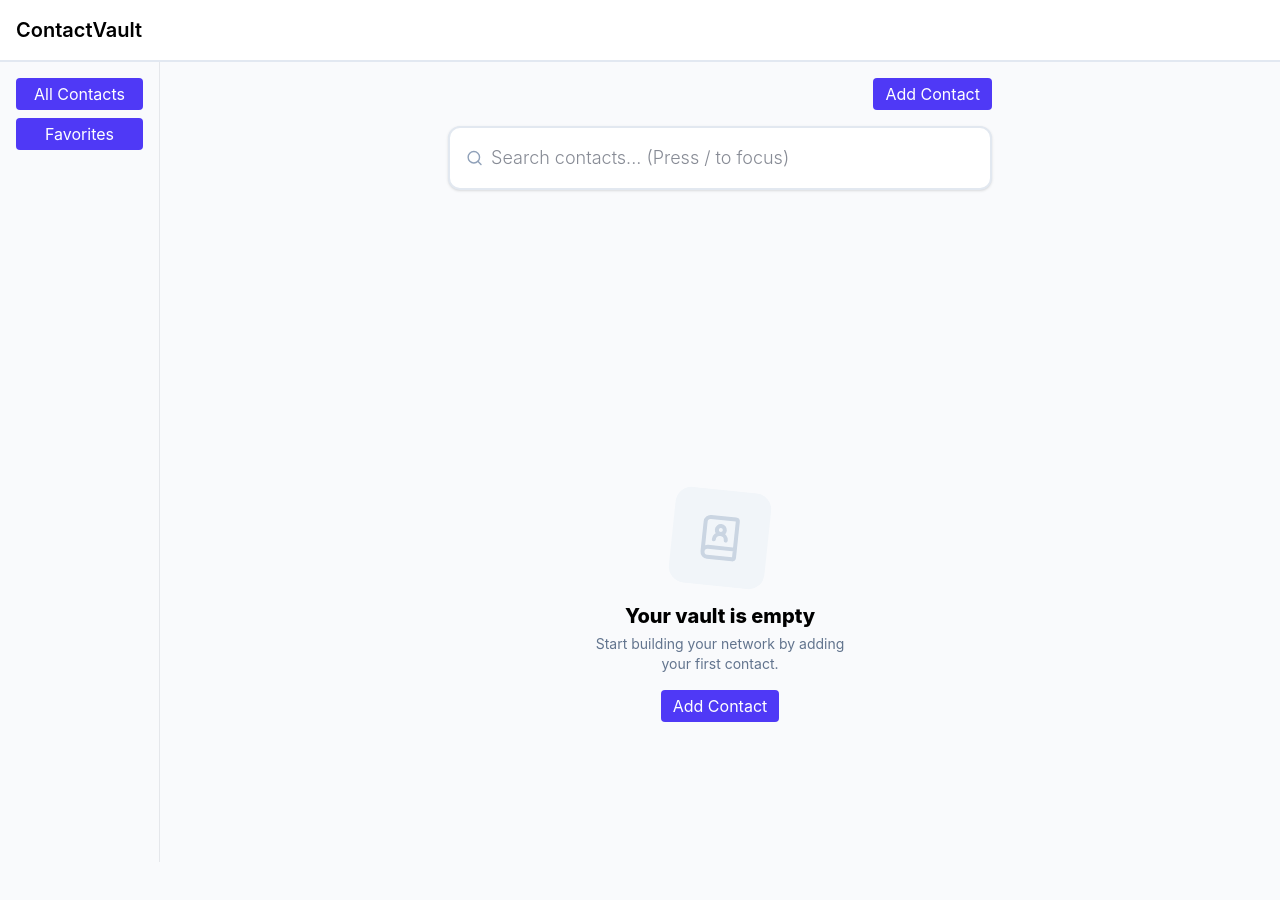
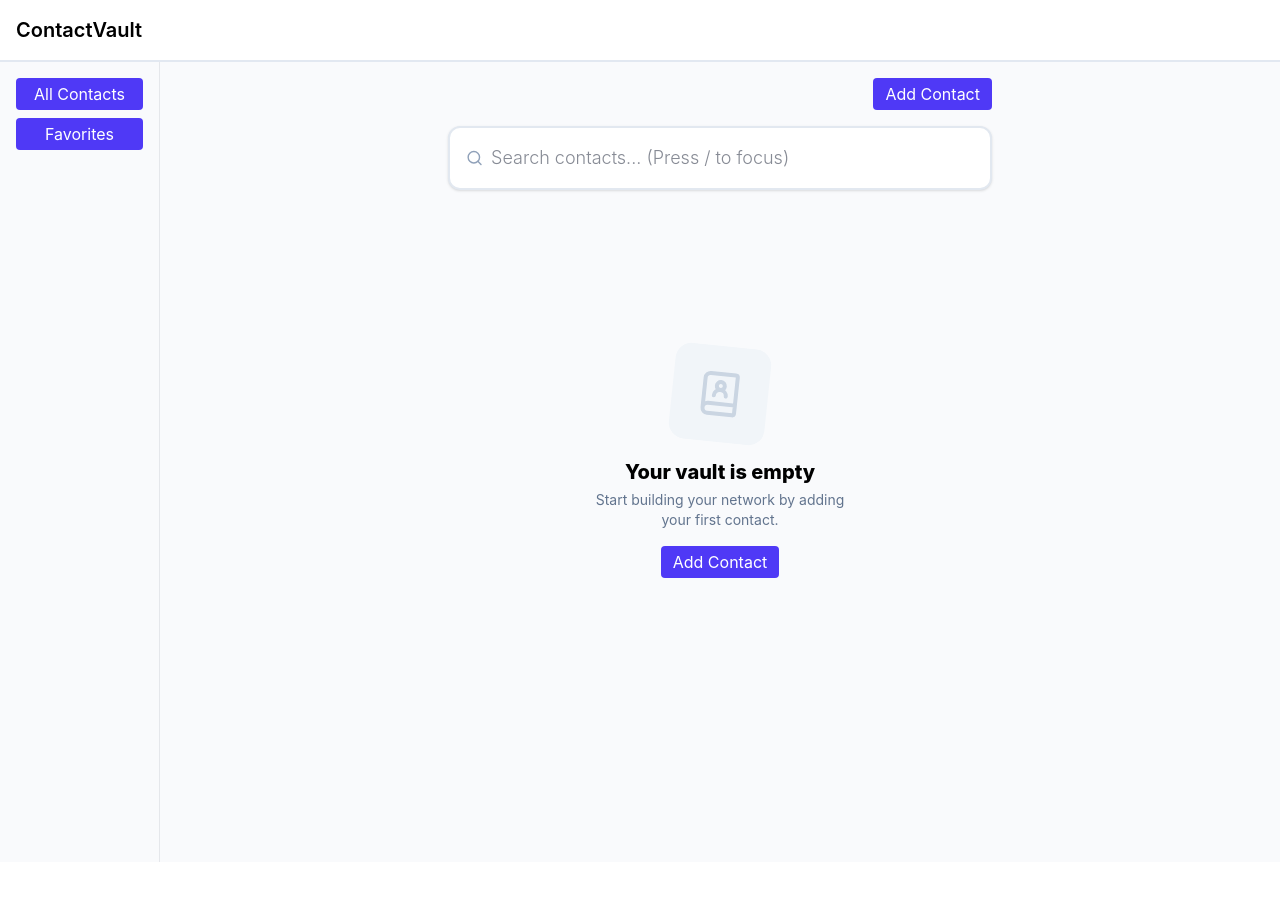
Before and after one commit to srinathj-dev/contact-vault, a React (Vite) app: page / in a window 1280 px wide. Shown: the top 900 px of the page. After the commit the page ends 862 px from the top, so only its background shows below. Built offline with nearby package versions, Linux system fonts and the light colour scheme.

Commit message:
sugested changes made

```diff
--- a/src/components/ContactsList.jsx
+++ b/src/components/ContactsList.jsx
@@ -14,7 +14,7 @@ const ContactsList = ({
   inputRef,
 }) => {
   return (
-    <div className={`w-full flex flex-col justify-center items-center gap-4 `}>
+    <div className={`w-full h-full flex flex-col items-center gap-4 `}>
       <div className="flex justify-end w-full">
         <AddContactBtn gotoAddContact={gotoAddContact} width="w-max" />
       </div>
@@ -27,7 +27,7 @@ const ContactsList = ({
       </div>
 
       {!contacts || (contacts.length === 0 && value.length === 0) ? (
-        <div className="w-3/6 h-svh flex flex-col justify-center items-center gap-4">
+        <div className="w-3/6 h-full flex flex-col justify-center items-center place-self-center gap-4">
           <BookUser className="w-24 h-24 text-slate-300 bg-slate-100 p-6 rounded-2xl rotate-6" />
           <div className="flex flex-col items-center justify-center gap-1">
             <h2 className="text-xl font-extrabold">Your vault is empty</h2>
@@ -40,11 +40,9 @@ const ContactsList = ({
           </div>
         </div>
       ) : (
-        <div
-          className={`w-full flex flex-col justify-center items-center gap-4 `}
-        >
+        <div className={`w-full h-full flex flex-col items-center gap-4 `}>
           {contacts.length === 0 && value.length > 0 ? (
-            <div className="w-3/6 h-svh flex flex-col justify-center items-center gap-4">
+            <div className="w-3/6 h-full flex flex-col justify-center items-center place-self-center gap-4">
               <BookUser className="w-24 h-24 text-slate-300 bg-slate-100 p-6 rounded-2xl rotate-6" />
               <div className="flex flex-col items-center justify-center gap-1">
                 <h2 className="text-xl font-bold">No Contact Found</h2>
--- a/src/components/SearchBar.jsx
+++ b/src/components/SearchBar.jsx
@@ -1,5 +1,5 @@
 import { Search } from 'lucide-react';
-const SearchBar = ({ onChange, value, handleKeyDown, inputRef }) => {
+const SearchBar = ({ onChange, value, inputRef }) => {
   return (
     <div
       className={
@@ -15,7 +15,6 @@ const SearchBar = ({ onChange, value, handleKeyDown, inputRef }) => {
         placeholder="Search contacts... (Press / to focus)"
         className={'input-primary w-full'}
         onChange={(e) => onChange(e.target.value)}
-        onKeyDown={handleKeyDown}
       />
     </div>
   );
--- a/src/pages/HomePage.jsx
+++ b/src/pages/HomePage.jsx
@@ -125,7 +125,7 @@ const HomePage = () => {
   }
 
   return (
-    <div className="w-full md:w-4/6 lg:w-3/6  flex flex-col items-center gap-6">
+    <div className="w-full md:w-4/6 lg:w-3/6 h-10/12  flex flex-col items-center gap-6">
       {renderContent()}
     </div>
   );
```
